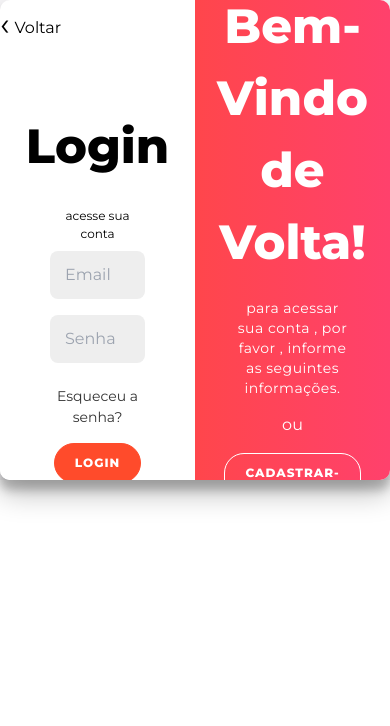
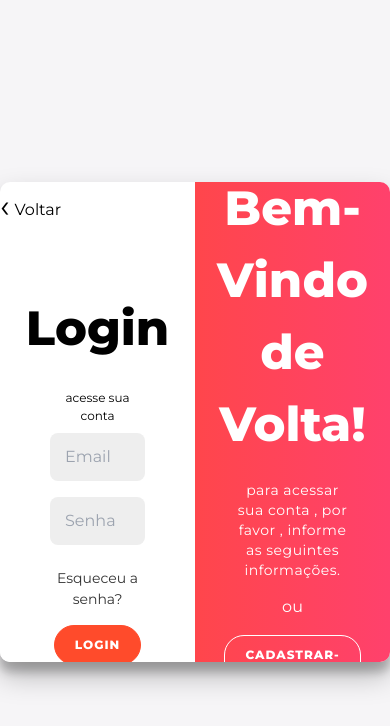
Before and after one commit to Thiteago/svelte-clau-prado, a SvelteKit app: page /login in a window 390 px wide. Shown: the top 726 px of the page. Built offline with nearby package versions, Linux system fonts and the light colour scheme; a web font is replaced by a local one.

Commit message:
make height responsive to the content

```diff
--- a/src/routes/login/+page.svelte
+++ b/src/routes/login/+page.svelte
@@ -65,7 +65,7 @@
       <div class="overlay-container">
           <div class="overlay">
               <div class="overlay-panel overlay-left">
-                  <h1 class="h1">Ola!</h1>
+                  <h1 class="h1-registro">Ola!</h1>
                   <p class="p">Para realizar o cadastro , clique em Cadastrar!</p>
                   <span style="color: white; padding-bottom: 1rem">Ja possui cadastro?</span>
                   <button on:click={() => current = 'container'} class="ghost button" id="signIn">Login</button>
--- a/src/routes/login/login.scss
+++ b/src/routes/login/login.scss
@@ -8,6 +8,7 @@
 	flex-direction: column;
 	font-family: 'Montserrat', sans-serif;
 	height: 100%;
+	min-height: 100vh;
 }
 
 .h1{
--- a/src/routes/perfil/perfil.scss
+++ b/src/routes/perfil/perfil.scss
@@ -102,7 +102,8 @@ padding: 25px 30px;
 .contentWrapper {
   width: 760px;
   background-color: #ffffff;
-  height: 100rem;
+  height: 100%;
+  min-height: 100vw;
 }
 
 .menu{
```
